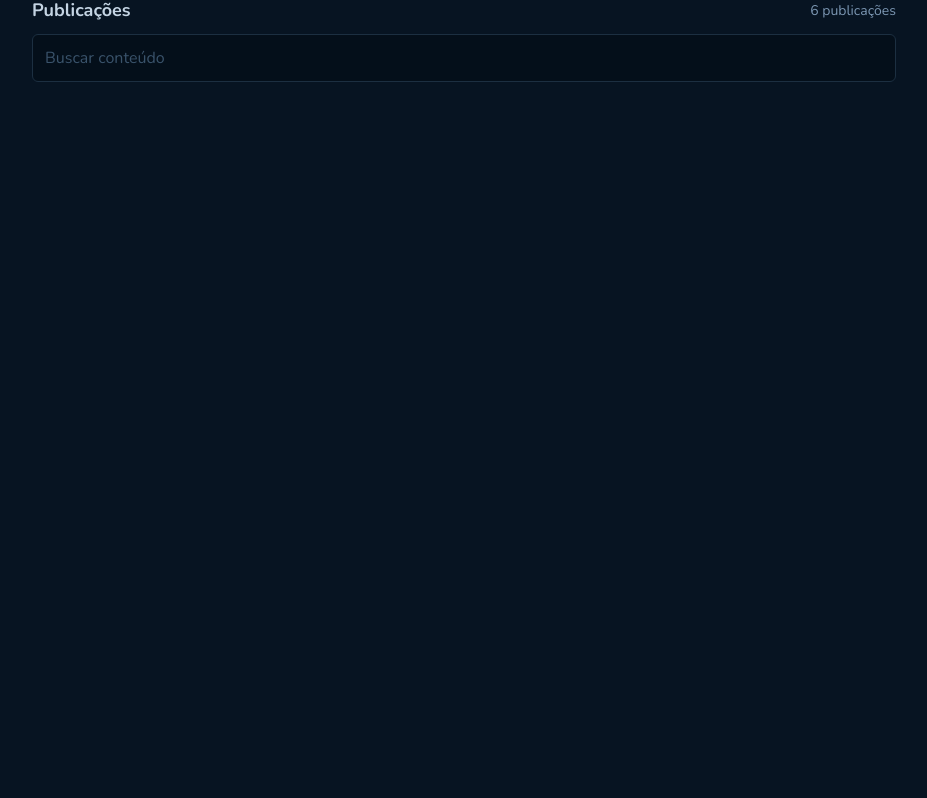
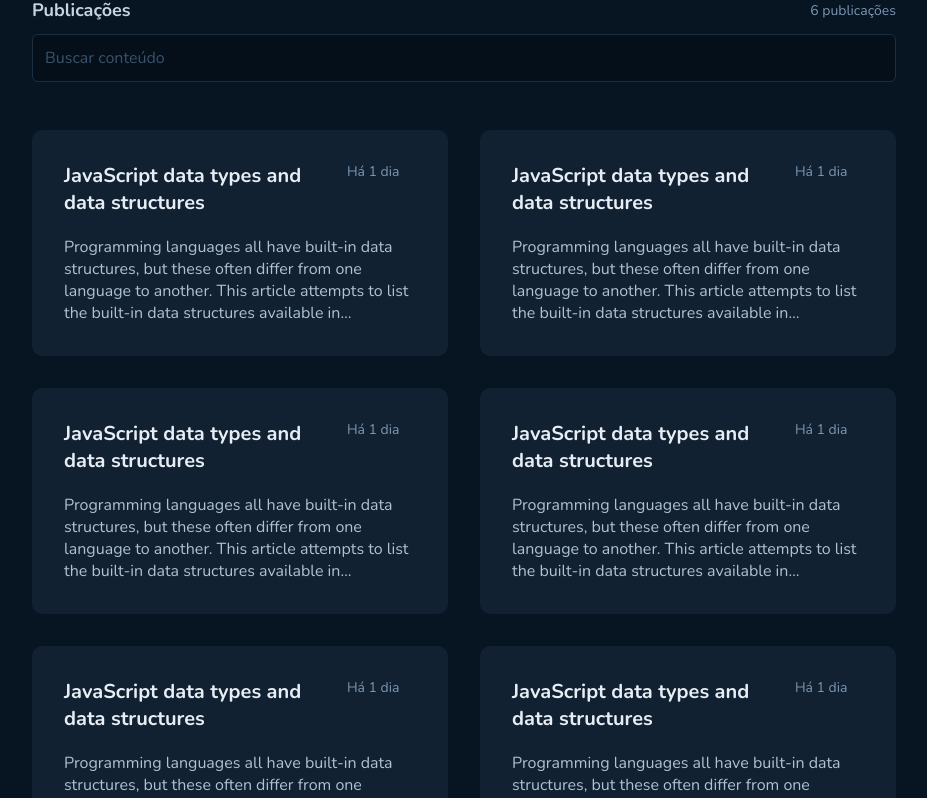
Before and after one commit to LSantoni/git-hub-blog, a React (Vite) app: page / in a window 1280 px wide. Shown: the part 494-1292 px from the top of the page, without its empty margins (176-1103 px from the left). Before the commit the page ends 800 px from the top, so only its background shows below. Built offline with nearby package versions, Linux system fonts and the light colour scheme.

Commit message:
Estilizando cards

```diff
--- a/src/pages/ListRepositories/components/Card/index.tsx
+++ b/src/pages/ListRepositories/components/Card/index.tsx
@@ -1,5 +1,18 @@
+import { CardContainer } from "./styles";
+
 export function Card() {
   return (
-    <div>Card</div>
+    <CardContainer>
+      <header>
+        <p>JavaScript data types and data structures</p>
+        <span>Há 1 dia</span>
+      </header>
+      <p id="card-text">
+        Programming languages all have built-in data structures, but these often differ from one language to another. This article attempts to list the built-in data structures available in JavaScript and what properties they have. These can be used to build other data structures. Wherever possible, comparisons with other languages are drawn.
+
+        Dynamic typing
+        JavaScript is a loosely typed and dynamic language. Variables in JavaScript are not directly associated with any particular value type, and any variable can be assigned (and re-assigned) values of all types:
+      </p>
+    </CardContainer>
   )
 }
--- a/src/pages/ListRepositories/components/Card/styles.ts
+++ b/src/pages/ListRepositories/components/Card/styles.ts
@@ -1,3 +1,33 @@
 import styled from "styled-components";
 
-export const CardContainer = styled.div``;
+export const CardContainer = styled.div`
+  background: ${props => props.theme["base-post"]};
+  border-radius: 10px;
+  max-width: 26rem;
+  padding: 2rem;
+
+  header {
+    display: flex;
+    align-content: space-between;
+    margin-bottom: 1.25rem;
+
+    p {
+      font-size: 1.25rem;
+      font-weight: 700;
+      color: ${props => props.theme["base-title"]};
+      max-width: 17.68rem;
+    }
+
+    span {
+      font-size: 0.875rem;
+      color: ${props => props.theme["base-span"]};
+    }
+  }
+
+  #card-text {
+    display: -webkit-box;
+    -webkit-box-orient: vertical;
+    -webkit-line-clamp: 4;
+    overflow: hidden;
+  }
+`;
--- a/src/pages/ListRepositories/index.tsx
+++ b/src/pages/ListRepositories/index.tsx
@@ -4,7 +4,7 @@
 import { faBuilding, faUserGroup, faArrowUpRightFromSquare } from '@fortawesome/free-solid-svg-icons'
 import { FontAwesomeIcon } from "@fortawesome/react-fontawesome";
 import { Card } from "./components/Card";
-import { ListHeader, ListRepositoriesContainer, ListSearch } from "./styles";
+import { CardList, ListHeader, ListRepositoriesContainer, ListSearch } from "./styles";
 
 
 export function ListRepositories() {
@@ -44,7 +44,7 @@
         </div>
         <input type="text" placeholder="Buscar conteúdo" />
       </ListSearch>
-      {/* <div>
+      <CardList>
         <Card />
         <Card />
         <Card />
@@ -52,7 +52,7 @@
         <Card />
         <Card />
         <Card />
-      </div> */}
+      </CardList>
     </ListRepositoriesContainer>
   )
 }
--- a/src/pages/ListRepositories/styles.ts
+++ b/src/pages/ListRepositories/styles.ts
@@ -3,6 +3,7 @@
 export const ListRepositoriesContainer = styled.div`
   max-width: 54rem;
   margin: 0 auto;
+  padding-bottom: 5rem;
 `;
 
 export const ListHeader = styled.header`
@@ -105,3 +106,10 @@
     }
   }
 `;
+
+export const CardList = styled.div`
+  display: grid;
+  grid-template-columns: repeat(2, 1fr);
+  gap: 2rem;
+  margin-top: 3rem;
+`;
```
